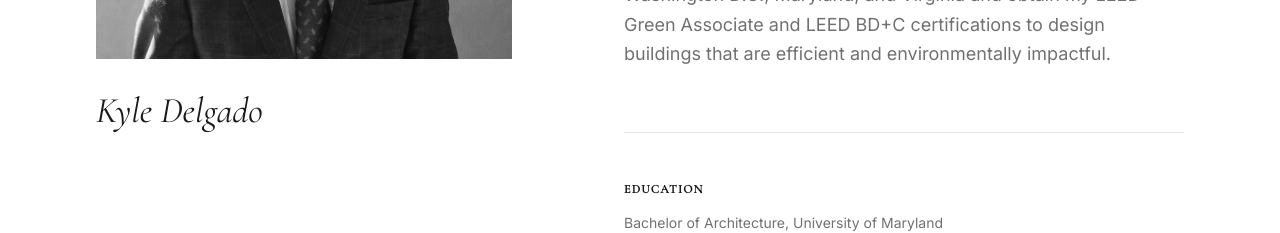
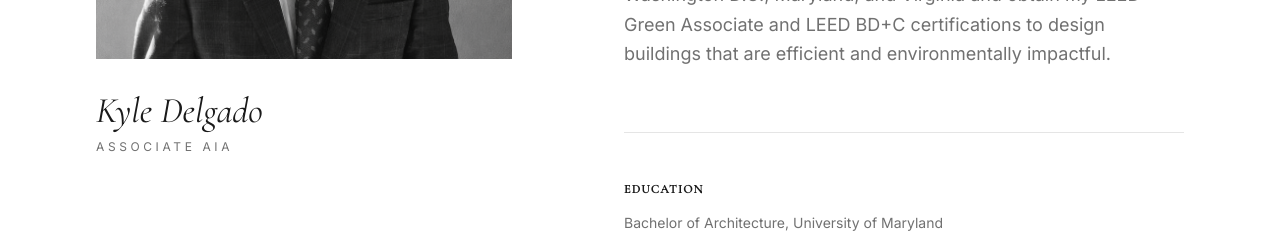
Before and after one commit to kydel10-web/UMD-Test-2, a React (Vite) app: page / in a window 1280 px wide. Shown: the part 1260-1493 px from the top of the page. Built offline with nearby package versions, Linux system fonts and the light colour scheme.

Commit message:
feat: Add Associate AIA credential under name in About Me section

```diff
--- a/src/App.tsx
+++ b/src/App.tsx
@@ -757,6 +757,7 @@ function LandingPage() {
               </div>
               <div className="mt-8">
                 <h3 className="text-4xl font-serif italic">Kyle Delgado</h3>
+                <p className="text-xs uppercase tracking-[0.3em] text-muted mt-2">Associate AIA</p>
               </div>
             </motion.div>
 
```
